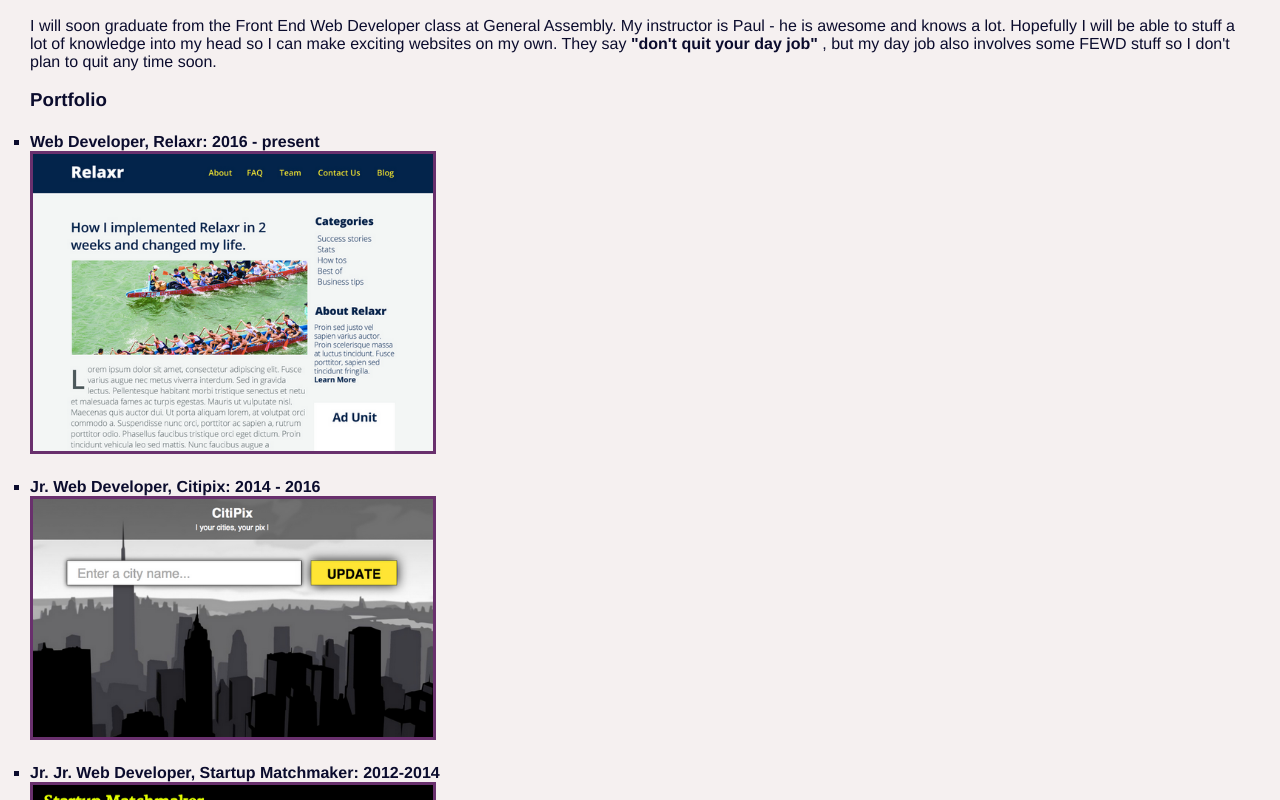
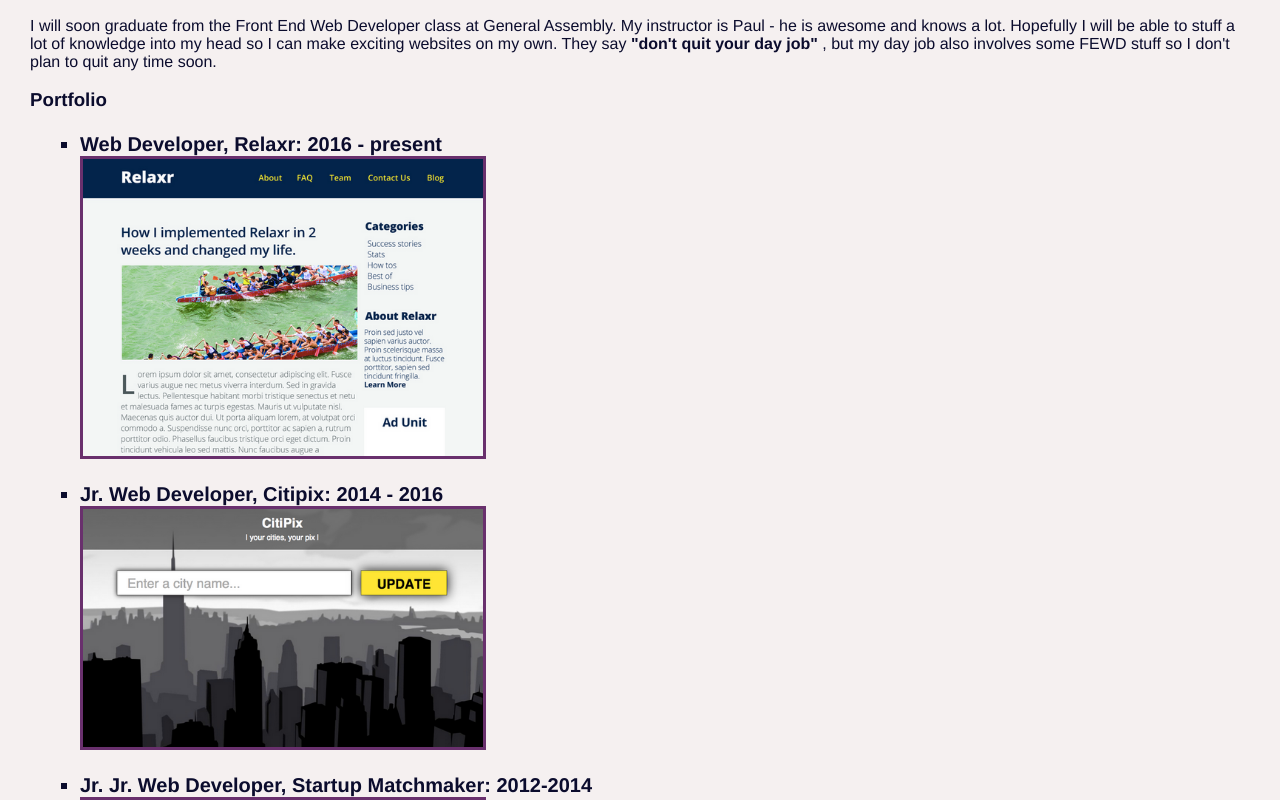
Before and after one commit to babsmags/Assignment, a plain HTML site: page portfolio.html in a window 1280 px wide. Shown: the part 203-1003 px from the top of the page. Drawn offline with Linux system fonts and the light colour scheme.

Commit message:
Homework1 complete

```diff
--- a/portfolio.html
+++ b/portfolio.html
@@ -1,7 +1,7 @@
 <!doctype html>
 	<head>
 		<meta charset="utf-8">
-		<title>Barb Magallon</title>
+		<title>Barb Magallon-Portfolio</title>
 		<link rel="stylesheet" href="style.css">
 	</head>
 	<body>
@@ -15,26 +15,19 @@
 		<h1>Barb Magallon</h1>
 		<hr>
 		<h2>Experience</h2>
-
 		<p>I will soon graduate from the Front End Web Developer class at General Assembly.  My instructor is Paul - he is awesome and knows a lot.  Hopefully I will be able to stuff a lot of knowledge into my head so I can make exciting websites on my own.  They say <b>"don't quit your day job"</b>	, but my day job also involves some FEWD stuff so I don't plan to quit any time soon.</p>
-
 		<h3>Portfolio</h3>
-
-		<ul>
-		<h4>
-			<li class="job-list">Web Developer, Relaxr: 2016 - present</li>
-			<img src="../Assignment/starter_code/images/relaxr_deliverable.png" width="400" >
-			<li class="job-list">Jr. Web Developer, Citipix: 2014 - 2016</li>
-			<img src="../Assignment/starter_code/images/citipix_deliverable.png" width="400">
-			<li class="job-list">Jr. Jr. Web Developer, Startup Matchmaker: 2012-2014</li>
-			<img src="../Assignment/starter_code/images/startup_matchmaker_deliverable.png" width="400">
-		</h4>
-
+		<ul class="portfolio-indent">
+			<h4>
+				<li class="job-list">Web Developer, Relaxr: 2016 - present</li>
+				<img src="../Assignment/starter_code/images/relaxr_deliverable.png" alt="Picture of Relaxr app" width="400" >
+				<li class="job-list">Jr. Web Developer, Citipix: 2014 - 2016</li>
+				<img src="../Assignment/starter_code/images/citipix_deliverable.png" alt="Picture of Citipix app" width="400">
+				<li class="job-list">Jr. Jr. Web Developer, Startup Matchmaker: 2012-2014</li>
+				<img src="../Assignment/starter_code/images/startup_matchmaker_deliverable.png" alt="Picture of Startup Matchmaker app"  width="400">
+			</h4>
 		</ul>
-
-
 		<hr>
-
 		<footer>
 			<ul>
 				<li class="inline-list"><a href="#">Facebook</a></li>
@@ -43,8 +36,6 @@
 				<li class="inline-list"><a href="#">LinkedIn</a></li>
 			</ul>
 		</footer>
-
-
 		<hr>
 	</body>
 </html>
--- a/style.css
+++ b/style.css
@@ -10,6 +10,7 @@ body {
 
 h1 {
   color: #69306D;
+  text-decoration: underline;
 }
 
 h2 {
@@ -22,13 +23,12 @@ hr {
 
 a {
   color: #69306D;
-
 }
 
 img {
 	border: 3px solid #69306D;
+}
 
-}
 ul {
     list-style-type: none;
     margin: 0;
@@ -39,10 +39,13 @@ ul {
     border-right: 2px solid #0B0C2D;
     padding-right: 7px;
 }
+
 .job-list {
     margin-top: 20px;
     list-style-type: square;
+    font-size: 125%;
 }
+
 li:last-child {
     border-right: none;
 }
@@ -52,3 +55,7 @@ li:last-child {
   margin-right: 50px;
   margin-bottom: 200px;
 }
+
+.portfolio-indent {
+  margin-left: 50px;
+}
```
Also changed, not shown: index.html (+1 -15 lines).
